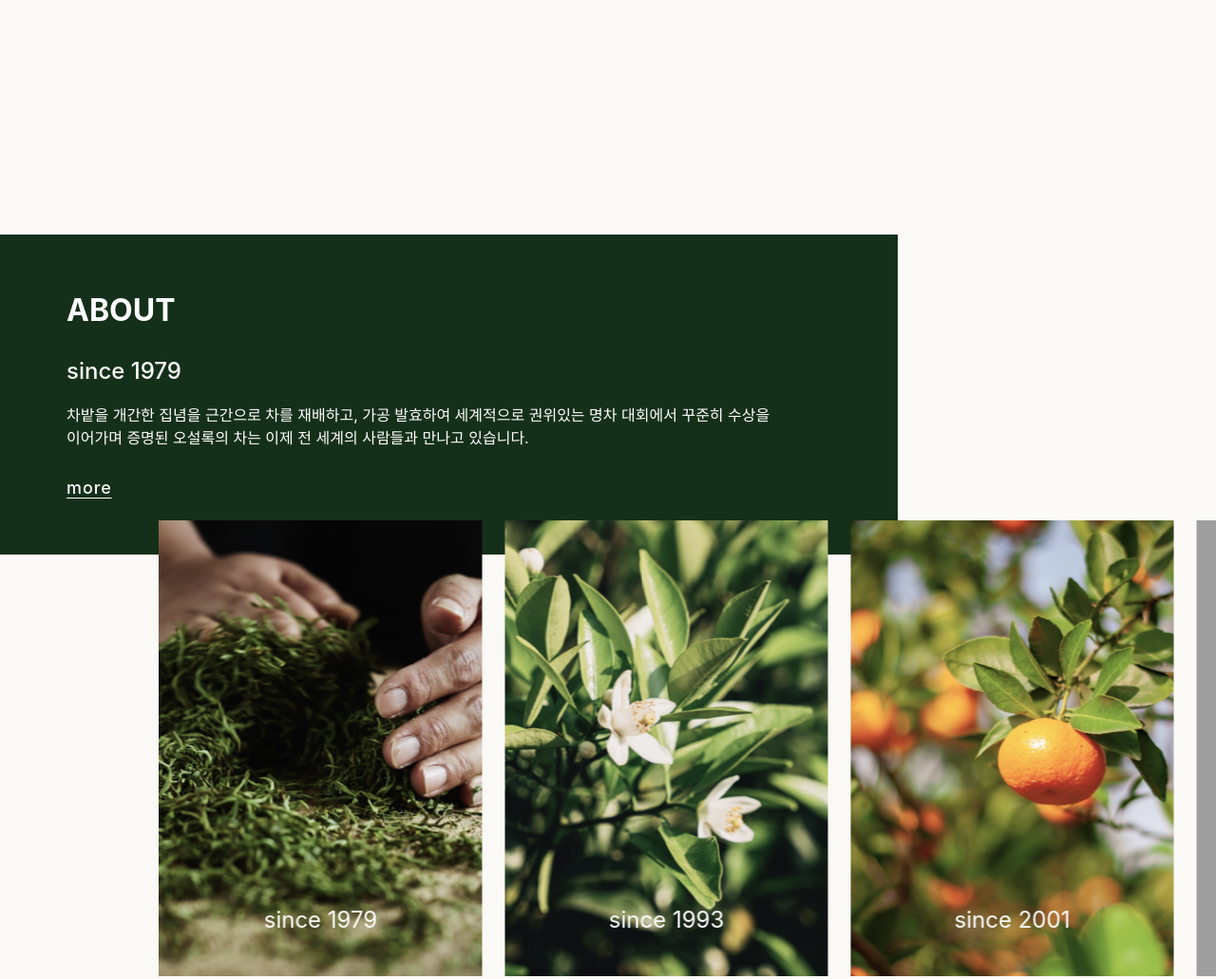
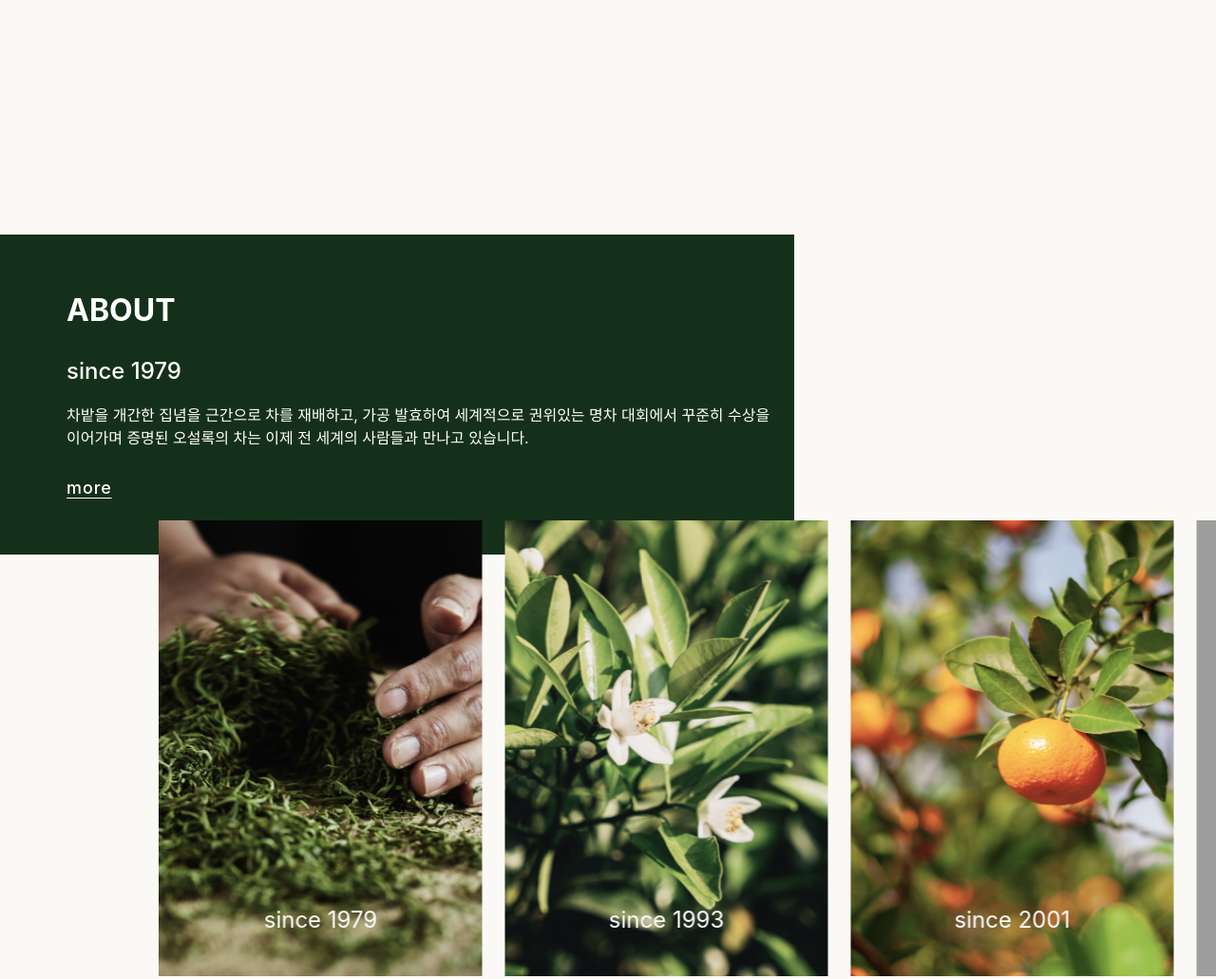
Before and after one commit to azbz0987/osulloc, a plain HTML site: page index.html in a window 1280 px wide. Shown: the part 1431-2462 px from the top of the page at 95% size. Drawn offline with Linux system fonts and the light colour scheme; grey boxes are pictures that could not be loaded; a web font is replaced by a local one.

Commit message:
About box at <=1440: width = 2 x grid margin + one text line (ratio), so right margin matches left

```diff
--- a/style_1024.css
+++ b/style_1024.css
@@ -66,7 +66,7 @@
 
   /* ---------- About ---------- */
   .about_box {
-    width: calc(10 * var(--column-width) + 9 * var(--gutter)); /* 1~10열(11열 시작 전까지) */
+    width: calc(2 * var(--grid-margin) + min(696px, 60.8vw)); /* 좌우 안쪽 여백(그리드 여백) + 본문 한 줄 폭(글자 크기와 같은 비율로 줄어듦) — 오른쪽 여백이 왼쪽과 같아짐 */
     padding: 60px var(--grid-margin) 60px var(--grid-margin); /* 텍스트가 오른쪽 끝으로 너무 빠지지 않도록 오른쪽 안쪽 여백도 왼쪽(그리드 여백)과 동일하게 */
   }
 
```
